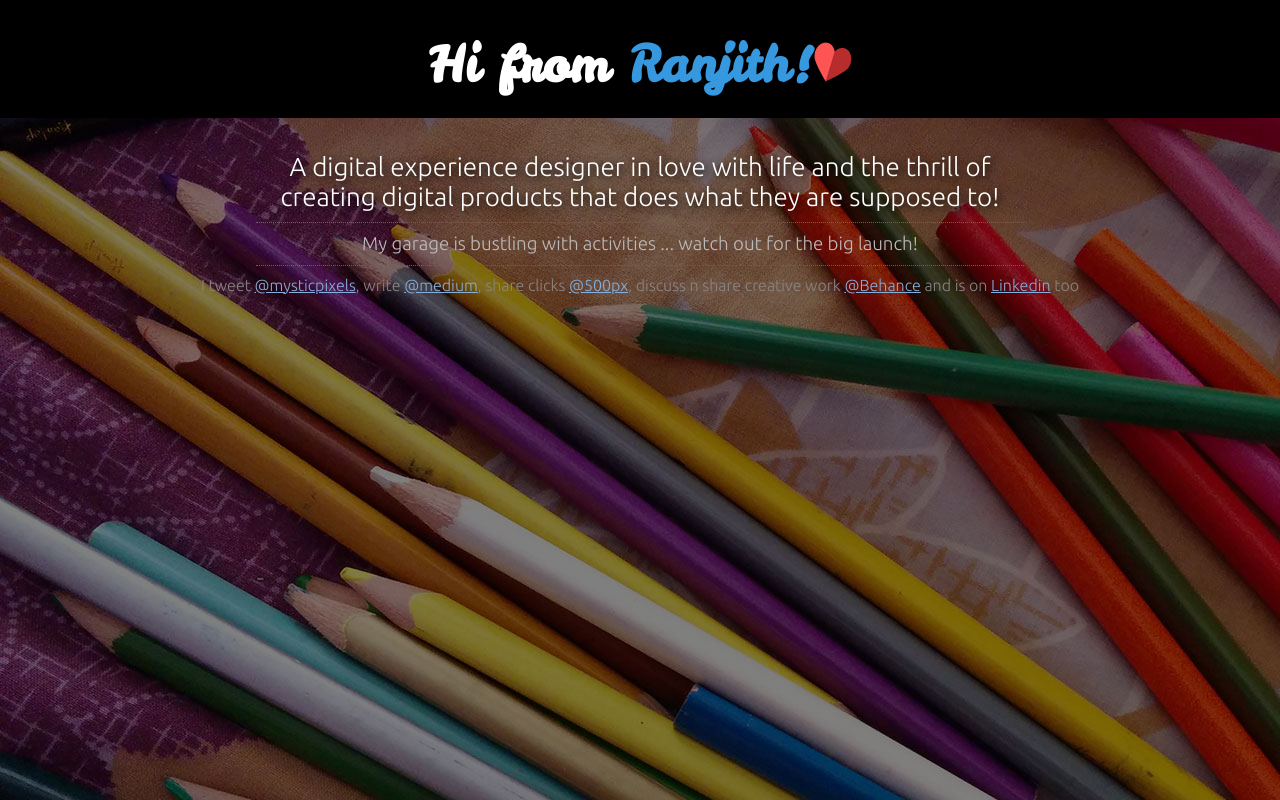
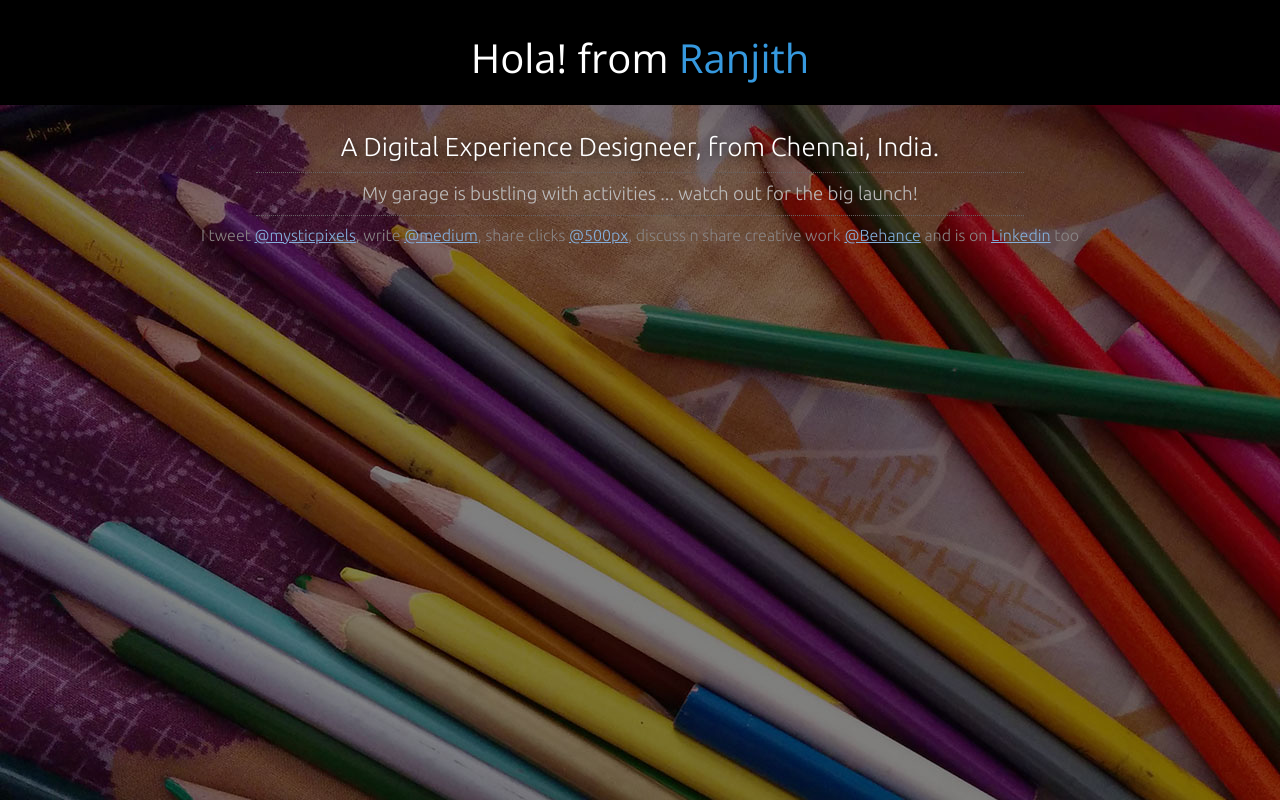
Before and after one commit to mysticpixels/mysticpixels.github.io, a plain HTML site: page index.html in a window 1280 px wide. Drawn offline with nearby package versions, Linux system fonts and the light colour scheme; a web font is replaced by a local one.

Commit message:
Copy change for the landing page

```diff
--- a/index.html
+++ b/index.html
@@ -2,6 +2,7 @@
 <html>
 <head>
 <title>Ranjithkumar R, Digital Experience Designer, Chennai</title>
+<link href='https://fonts.googleapis.com/css?family=Open+Sans:400,700,300,600,800' rel='stylesheet' type='text/css'>
 <link href='http://fonts.googleapis.com/css?family=Leckerli+One' rel='stylesheet' type='text/css'>
 <link href='http://fonts.googleapis.com/css?family=Crafty+Girls' rel='stylesheet' type='text/css'>
 <link href='http://fonts.googleapis.com/css?family=Ubuntu:300,400' rel='stylesheet' type='text/css'>
@@ -19,10 +20,11 @@
 		}
 		h1{
 			text-align:center;
-			font-size:50px;
+			font-size:40px;
 			padding:30px 0 20px 0;
 			margin-top: 0;
-			font-family: 'Leckerli One', cursive;
+			font-family: 'Open Sans', Arial;
+			font-weight: 300;
 			color:#fff;
 			text-shadow: 2px 2px 10px #000;
 		}
@@ -146,9 +148,9 @@
 </head>
 <body style="background:url(images/bg.jpg)">
 	<div class="header">
-			<h1><span style="">Hi from</span> <span style="color:#3699df;">Ranjith!</span><span class="pulse2"><img src="images/heart.png"></span></h1>
+			<h1><span style="">Hola! from</span> <span style="color:#3699df;">Ranjith</span><!--<span class="pulse2"><img src="images/heart.png"></span>--></h1>
 	</div>
-	<h2>A <span class="">digital experience designer</span> in love with life and the thrill of creating digital products that does what they are supposed to! </h2>
+	<h2>A Digital Experience Designeer, from Chennai, India.</h2>
 	<h3>My garage is bustling with activities ... watch out for the big launch! </h3>
 	<h4>I tweet <a href="http://www.twitter.com/mysticpixels" target="_blank">@mysticpixels</a>, write <a href="http://www.medium.com/@mysticpixels" target="_blank">@medium</a>, share clicks <a href="http://www.500px.com/mysticpixels" target="_blank">@500px</a>, discuss n share creative work <a href="http://www.behance.net/mysticpixels" target="_blank">@Behance</a> and is on <a href="http://www.linkedin.com/in/mysticpixels" target="_blank">Linkedin</a> too</h4>
 </body>
```
